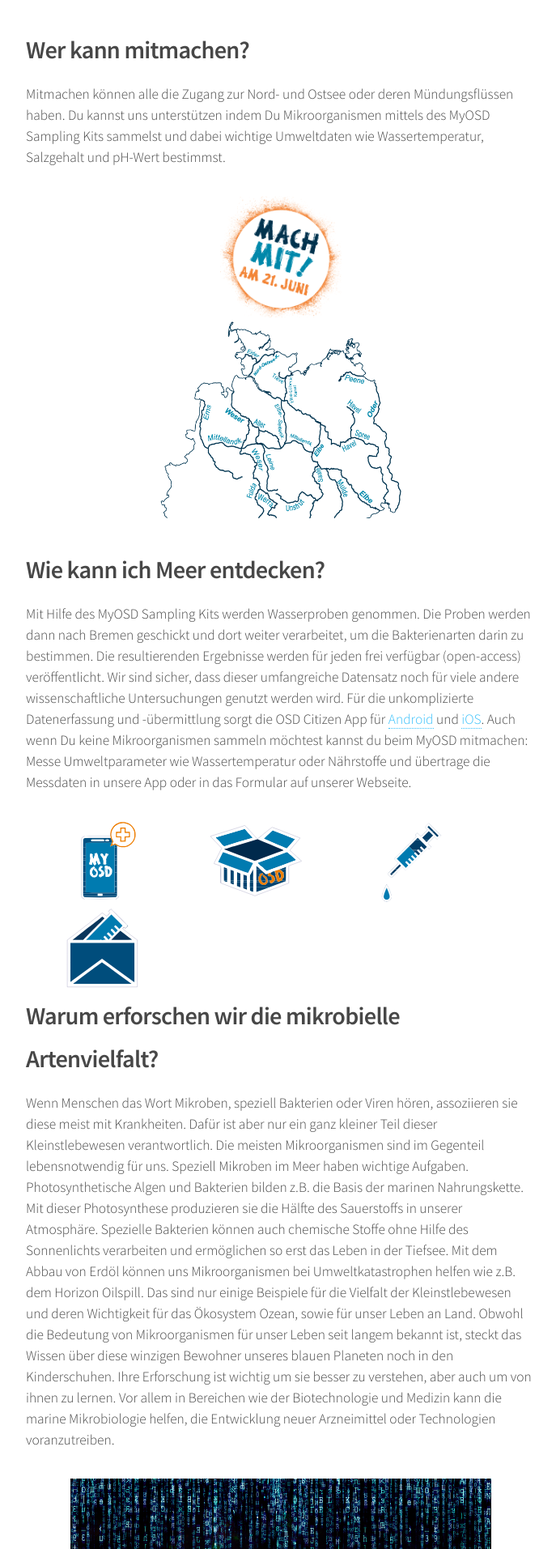
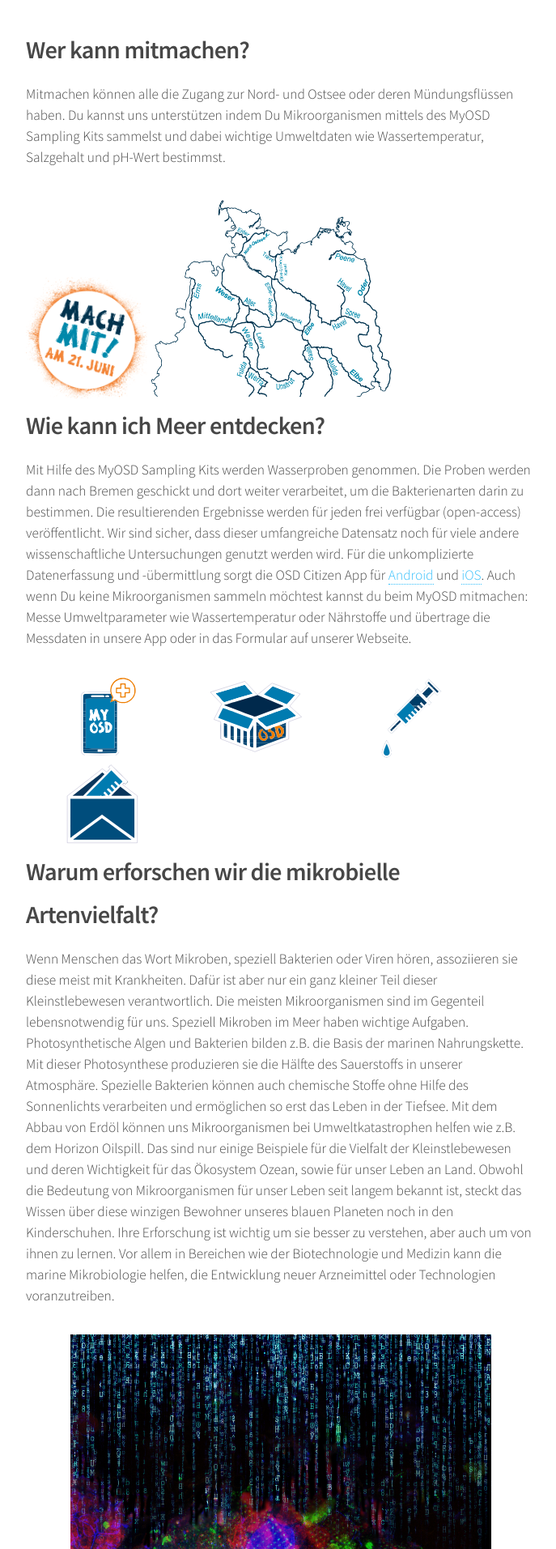
Before and after one commit to myosd/myosd.github.io, a Jekyll site: the page built from projekt/index.md, in a window 1280 px wide. Shown: the part 1408-3321 px from the top of the page at 81% size, without its empty margins (293-980 px from the left). Built offline with Jekyll 4.4.1, drawn with Linux system fonts in a browser that asks for light colours.

Commit message:
added block again

```diff
--- a/assets/css/style.scss
+++ b/assets/css/style.scss
@@ -583,7 +583,10 @@ img.img-first {
                 /* blocked divs */
             div.block img {
                 display: inline-block;
+
                 text-align: center;
+                margin-left: auto;
+                margin-right: auto;
             }
         }
 
--- a/projekt/index.md
+++ b/projekt/index.md
@@ -26,8 +26,10 @@ Wir wollen wissen, wie sich die mikrobiellen Gemeinschaften von der Quelle bis z
 ## Wer kann mitmachen?
 Mitmachen können alle die Zugang zur Nord- und Ostsee oder deren Mündungsflüssen haben. Du kannst uns unterstützen indem Du Mikroorganismen mittels des MyOSD Sampling Kits sammelst und dabei wichtige Umweltdaten wie Wassertemperatur, Salzgehalt und pH-Wert bestimmst.
 
-<img src="/assets/images/WJ16_OSD_Stoerer.gif" width="150" height="150" alt="Mach mit" /><img src="/assets/images/WJ16_OSD_Karte_weiss.gif" width="300" height="250" />
-
+<div class="block">
+    <img src="/assets/images/WJ16_OSD_Stoerer.gif" width="150" height="150" alt="Mach mit" />
+    <img src="/assets/images/WJ16_OSD_Karte_weiss.gif" width="300" height="250" />
+</div>
 
 
 
```
